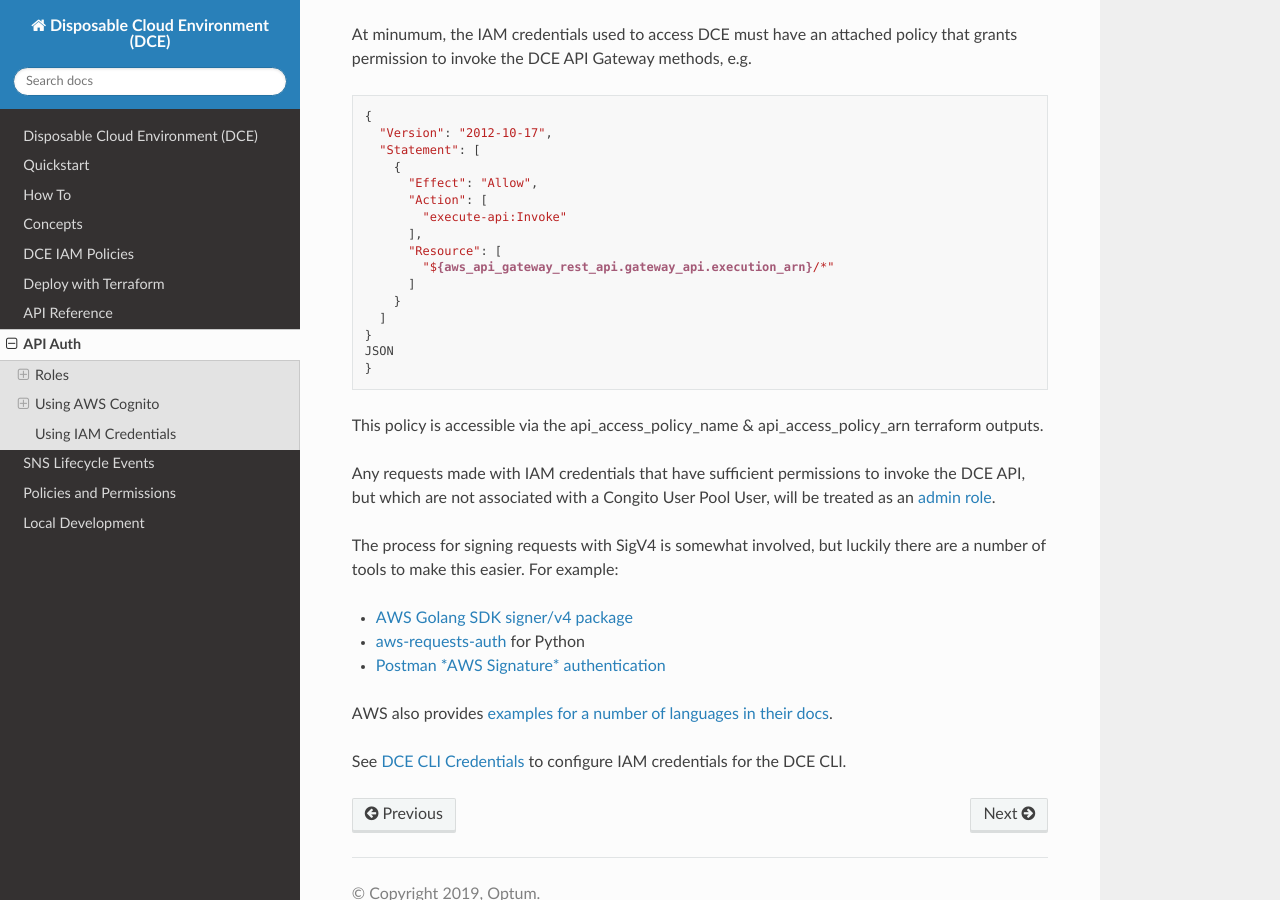
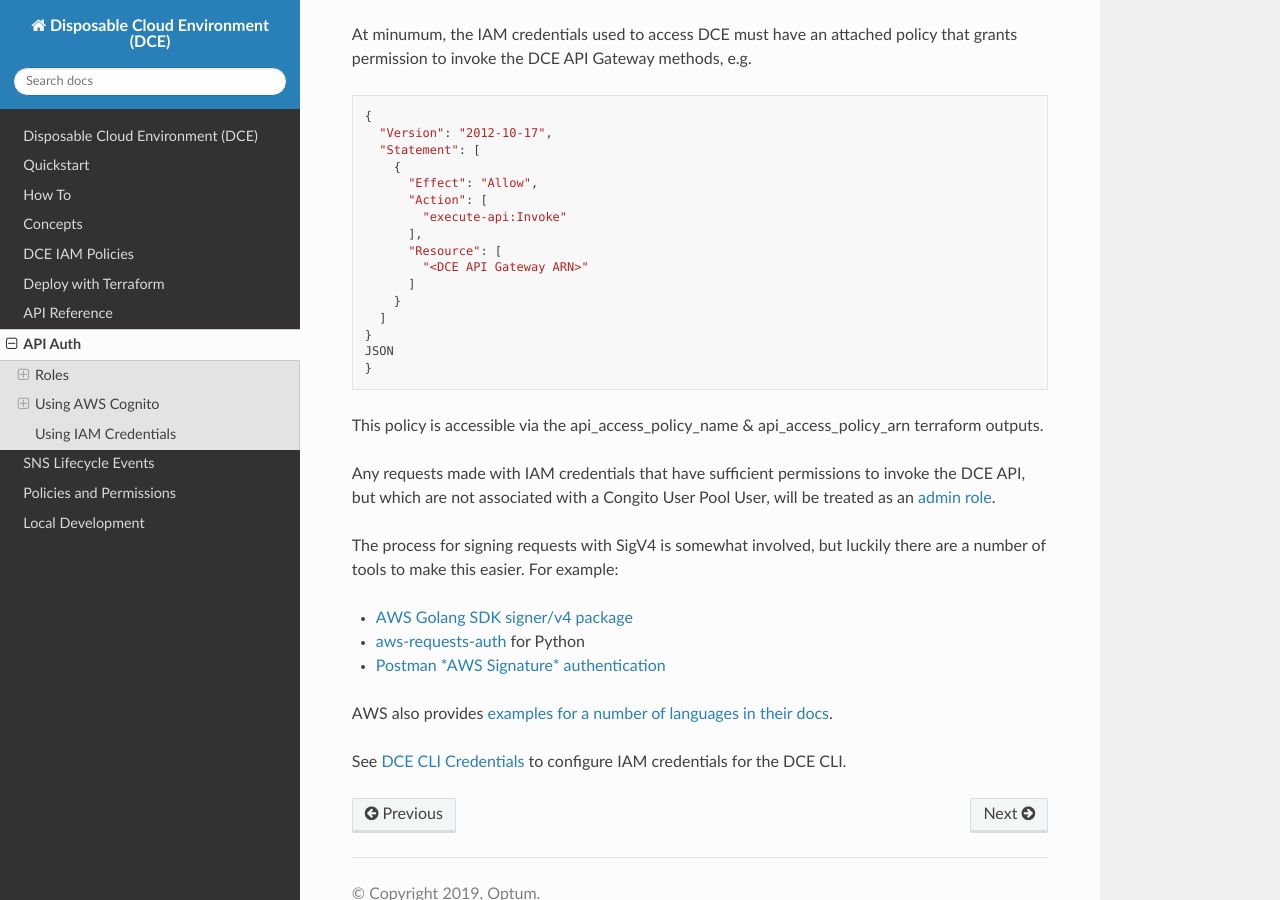
Before and after one commit to Optum/dce, a Sphinx documentation site: the page built from docs/api-auth.md, in a window 1280 px wide and 900 px high, scrolled down 6386 px. Built offline with Sphinx 7.4.7 and the Read the Docs theme 2.0.0, drawn with Linux system fonts in a browser that asks for light colours.

Commit message:
Replaced tf interpolation syntax

```diff
--- a/docs/api-auth.md
+++ b/docs/api-auth.md
@@ -113,7 +113,7 @@ At minumum, the IAM credentials used to access DCE must have an attached policy
         "execute-api:Invoke"
       ],
       "Resource": [
-        "${aws_api_gateway_rest_api.gateway_api.execution_arn}/*"
+        "<DCE API Gateway ARN>"
       ]
     }
   ]
```
